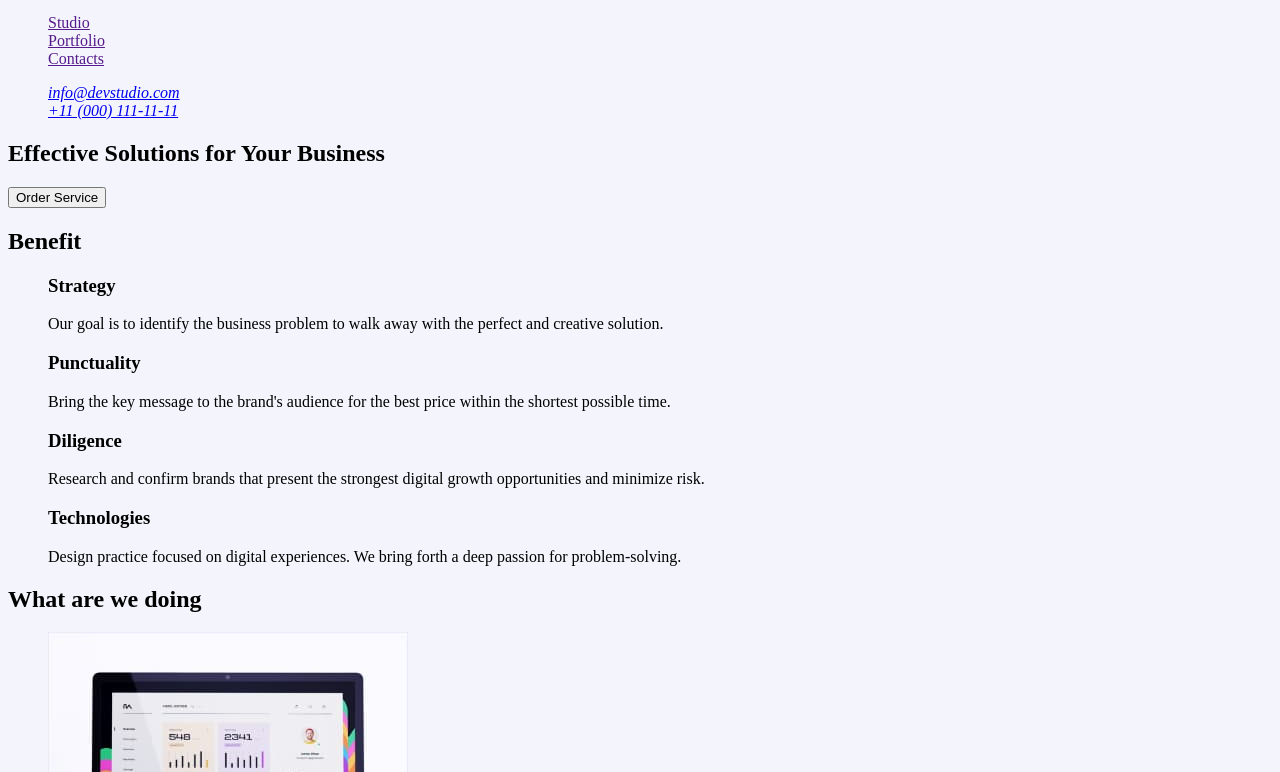
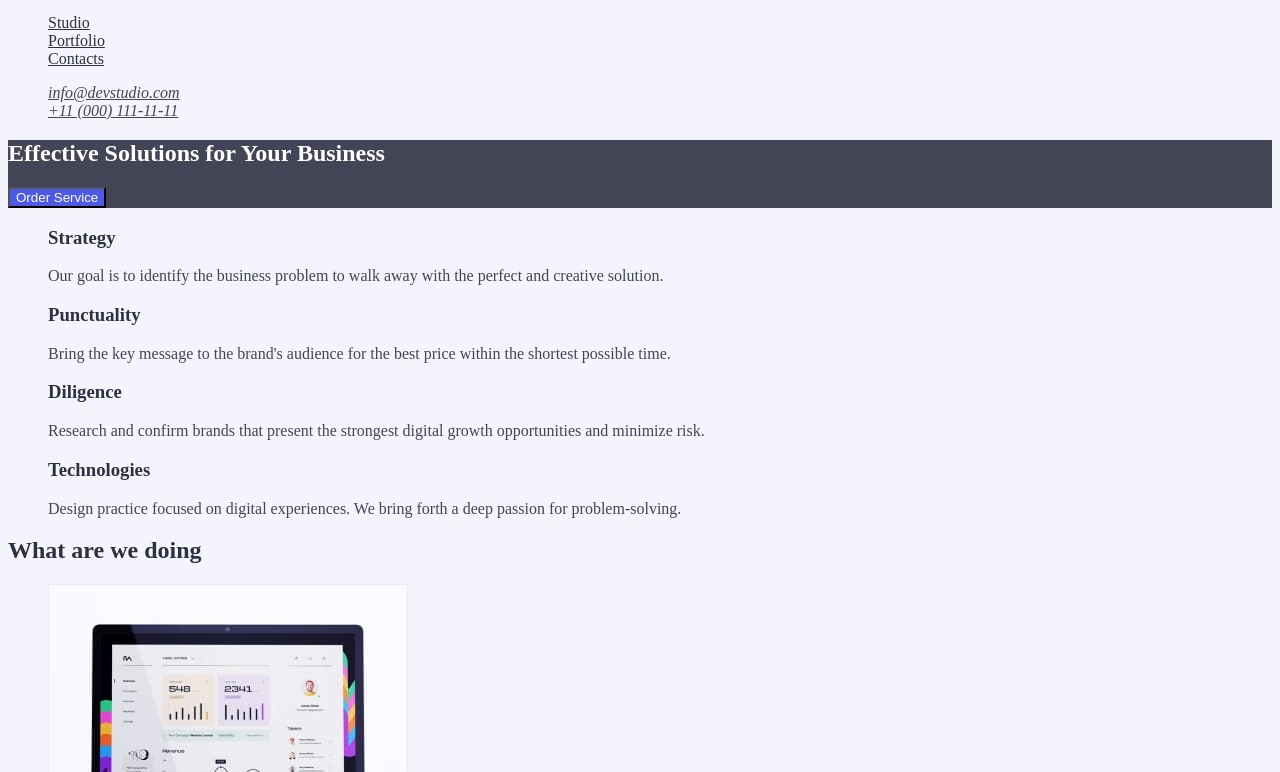
Before and after one commit to AnitaTurchenko/goit-homework-02, a plain HTML site: page index.html in a window 1280 px wide. Shown: the part 28-800 px from the top of the page. Drawn offline with Linux system fonts and the light colour scheme.

Commit message:
Add Styles

```diff
--- a/CSS/styles.css
+++ b/CSS/styles.css
@@ -6,22 +6,120 @@
 /* color of footer text #E7E9FC */
 /* color of background #F4F4FD */
 
+:root {
+  --primary-text-color: #434455;
+  --title-text-color: #2e2f42;
+  --accent-color: #4d5ae5;
+}
+
 body {
   background-color: #f4f4fd;
-}
-
-.logo {
-  color: #2e2f42;
-}
-
-.logo > span {
-  color: #4d5ae5;
 }
 
 .list {
   list-style: none;
 }
 
-.nav-list {
-  color: #2e2f42;
+.visually-hidden {
+  position: absolute;
+  white-space: nowrap;
+  width: 1px;
+  height: 1px;
+  overflow: hidden;
+  border: 0;
+  padding: 0;
+  clip: rect(0 0 0 0);
+  clip-path: inset(50%);
+  margin: -1px;
 }
+
+/* Navigation */
+
+.navigation .link {
+  color: var(--title-text-color);
+}
+
+.navigation .link:hover,
+.navigation .link:focus {
+  color: blue;
+}
+
+.logo:hover,
+.logo:focus {
+  color: red;
+}
+
+.logo .web:hover:hover,
+.logo .web:hover:focus {
+  color: red;
+}
+
+.logo {
+  color: var(--title-text-color);
+}
+
+.logo .web {
+  color: var(--accent-color);
+}
+
+.auth-nav .auth-link {
+  color: var(--primary-text-color);
+}
+
+/* main */
+main {
+  background-color: #f4f4fd;
+}
+
+.section-title {
+  color: var(--title-text-color);
+}
+
+/* banner */
+.first-section-title {
+  color: #ffffff;
+}
+.first-section {
+  background-color: #434455;
+}
+
+/* section benefit */
+.benefit-list-title {
+  color: var(--title-text-color);
+}
+
+.benefit-list-text {
+  color: var(--primary-text-color);
+}
+
+.btn-order-service {
+  background-color: #4d5ae5;
+  color: #ffffff;
+}
+
+/* section Our Team */
+.section-name {
+  color: var(--title-text-color);
+}
+
+.section-profession {
+  color: var(--primary-text-color);
+}
+
+/* footer */
+
+.footer-text {
+  color: #e7e9fc;
+}
+
+footer .logo .web {
+  color: #4d5ae5;
+}
+
+footer .logo {
+  color: #f4f4fd;
+}
+
+footer {
+  background-color: var(--title-text-color);
+}
--- a/index.html
+++ b/index.html
@@ -9,54 +9,66 @@
   </head>
   <body>
     <header>
-      <nav class="nav-list">
-        <a class="logo" href="./index.html"><span>Web</span>Studio</a>
-        <ul class="list">
-          <li><a href="">Studio</a></li>
-          <li><a href="">Portfolio</a></li>
-          <li><a href="">Contacts</a></li>
+      <nav>
+        <a class="logo" href="./index.html"
+          ><span class="web">Web</span>Studio</a
+        >
+        <ul class="navigation list">
+          <li><a href="" class="link">Studio</a></li>
+          <li><a href="./portfolio.html" class="link">Portfolio</a></li>
+          <li><a href="" class="link">Contacts</a></li>
         </ul>
       </nav>
       <address>
-        <ul class="list">
-          <li><a href="mailto:info@devstudio.com">info@devstudio.com</a></li>
-          <li><a href="tel:+110001111111">+11 (000) 111-11-11</a></li>
+        <ul class="auth-nav list">
+          <li>
+            <a href="mailto:info@devstudio.com" class="auth-link"
+              >info@devstudio.com</a
+            >
+          </li>
+          <li>
+            <a href="tel:+110001111111" class="auth-link"
+              >+11 (000) 111-11-11</a
+            >
+          </li>
         </ul>
       </address>
     </header>
     <main>
-      <section>
-        <h1>Effective Solutions for Your Business</h1>
-        <button type="button">Order Service</button>
+      <section class="first-section">
+        <h1 class="first-section-title">
+          Effective Solutions for Your Business
+        </h1>
+        <button class="btn-order-service" type="button">Order Service</button>
       </section>
 
-      <section>
-        <h2>Benefit</h2>
-        <ul class="list">
+      <section class="section">
+        <h2 class="visually-hidden">Benefit</h2>
+        <ul class="benefit-list list">
           <li>
-            <h3>Strategy</h3>
-            <p>
+            <h3 class="benefit-list-title">Strategy</h3>
+            <p class="benefit-list-text">
               Our goal is to identify the business problem to walk away with the
               perfect and creative solution.
             </p>
           </li>
           <li>
-            <h3>Punctuality</h3>
-            <p>
+            <h3 class="benefit-list-title">Punctuality</h3>
+            <p class="benefit-list-text">
               Bring the key message to the brand's audience for the best price
               within the shortest possible time.
             </p>
           </li>
           <li>
-            <h3>Diligence</h3>
-            <p>
+            <h3 class="benefit-list-title">Diligence</h3>
+            <p class="benefit-list-text">
               Research and confirm brands that present the strongest digital
               growth opportunities and minimize risk.
             </p>
           </li>
           <li>
-            <h3>Technologies</h3>
-            <p>
+            <h3 class="benefit-list-title">Technologies</h3>
+            <p class="benefit-list-text">
               Design practice focused on digital experiences. We bring forth a
               deep passion for problem-solving.
             </p>
@@ -64,8 +76,8 @@
         </ul>
       </section>
 
-      <section>
-        <h2>What are we doing</h2>
+      <section class="section">
+        <h2 class="section-title">What are we doing</h2>
         <ul class="list">
           <li><img src="./images1/img1.jpg" alt="Monitor" width="360" /></li>
           <li><img src="./images1/img2.jpg" alt="Touchscrin" width="360" /></li>
@@ -74,36 +86,36 @@
           </li>
         </ul>
       </section>
-      <section>
-        <h2>Our Team</h2>
+      <section class="section">
+        <h2 class="section-title">Our Team</h2>
         <ul class="list">
           <li>
             <img src="./images1/img11.jpg" alt="photo1" width="264" />
-            <h3>Mark Guerrero</h3>
-            <p>Product Designer</p>
+            <h3 class="section-name">Mark Guerrero</h3>
+            <p class="section-profession">Product Designer</p>
           </li>
           <li>
             <img src="./images1/img22.jpg" alt="photo2" width="264" />
-            <h3>Tom Ford</h3>
-            <p>Frontend Developer</p>
+            <h3 class="section-name">Tom Ford</h3>
+            <p class="section-profession">Frontend Developer</p>
           </li>
           <li>
             <img src="./images1/img33.jpg" alt="photo3" width="264" />
-            <h3>Camila Garcia</h3>
-            <p>Marketing</p>
+            <h3 class="section-name">Camila Garcia</h3>
+            <p class="section-profession">Marketing</p>
           </li>
           <li>
             <img src="./images1/img44.jpg" alt="photo4" width="264" />
-            <h3>Daniel Wilson</h3>
-            <p>UI Designer</p>
+            <h3 class="section-name">Daniel Wilson</h3>
+            <p class="section-profession">UI Designer</p>
           </li>
         </ul>
       </section>
     </main>
 
-    <footer>
-      <a class="logo" href="./index.html"><span>Web</span>Studio</a>
-      <p>
+    <footer class="footer">
+      <a class="logo" href="./index.html"><span class="web">Web</span>Studio</a>
+      <p class="footer-text">
         Increase the flow of customers and sales for your business with digital
         marketing & growth solutions.
       </p>
```
